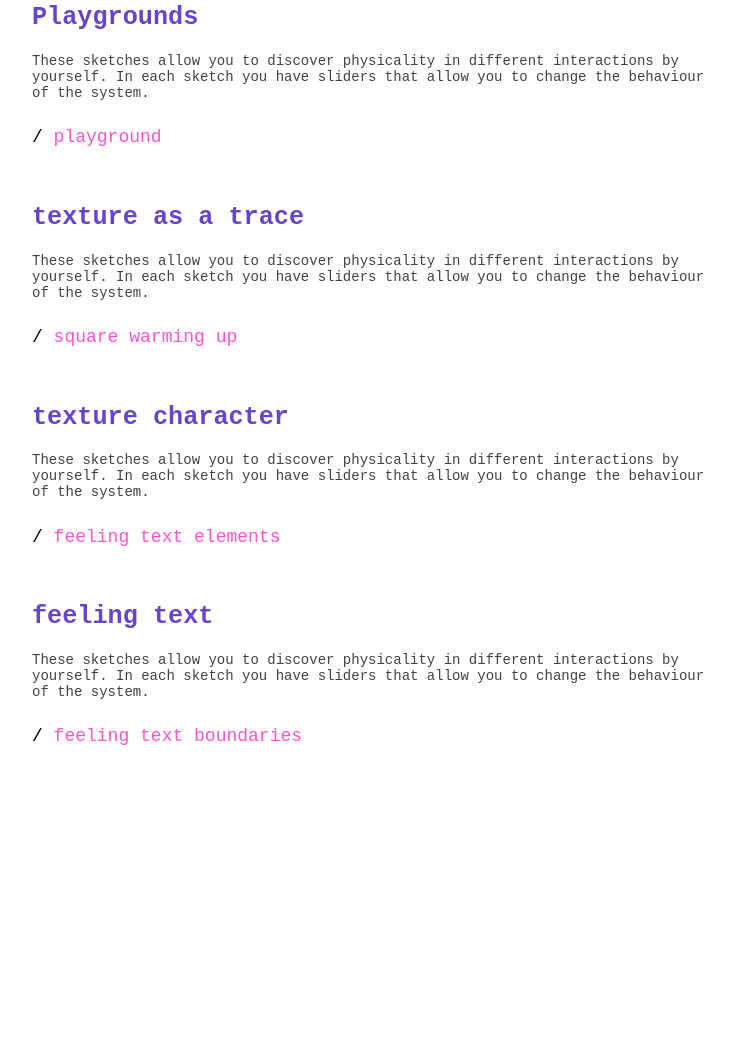
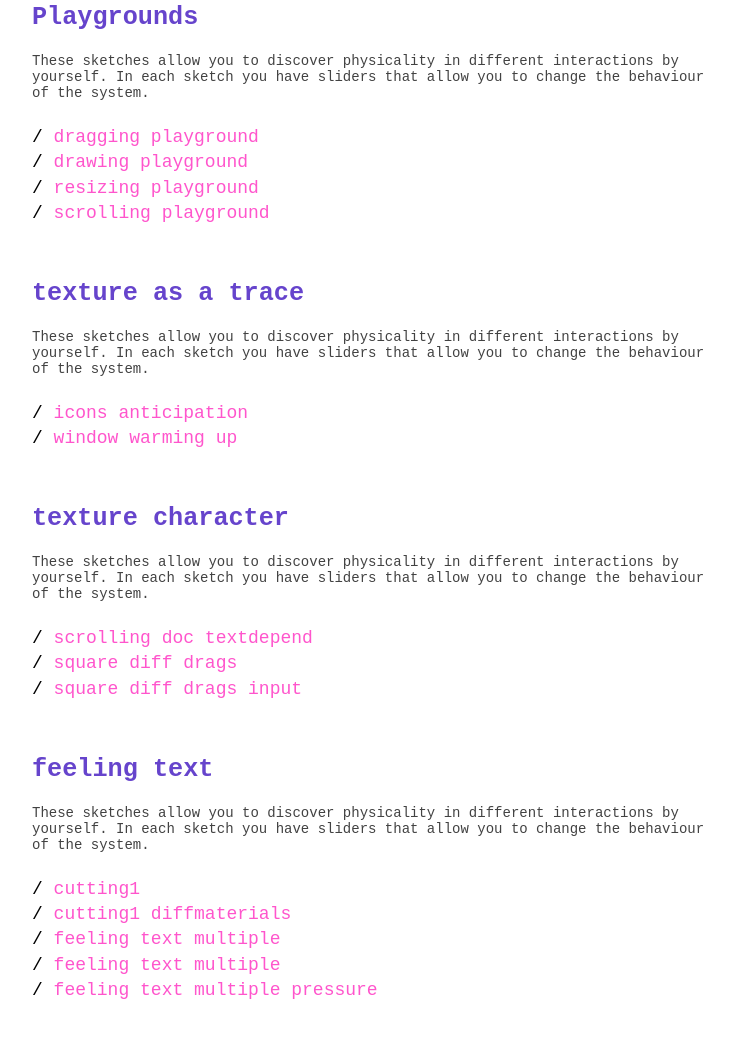
Before and after one commit to ClintH/ThesisProject, a website: page index.html in a window 1280 px wide. Shown: the part 280-1318 px from the top of the page, without its empty margins (266-1000 px from the left). Before the commit the page ends 1104 px from the top, so only its background shows below. Drawn offline with Linux system fonts and the light colour scheme.

Commit message:
neew update

```diff
--- a/index.html
+++ b/index.html
@@ -19,22 +19,32 @@
           <h2>Playgrounds</h2>
           <p class ="description">These sketches allow you to discover physicality in different interactions by yourself. In each sketch you have sliders that allow you to change the behaviour of the system.</p>
           <ul class="nobullets">
-            <li>/ <a href="./thesis-sketches/new-playground/">playground</a></li>
+            <li>/ <a href="./thesis-sketches/new-playground/dragging-playground/">dragging playground</a></li>
+            <li>/ <a href="./thesis-sketches/new-playground/drawing-playground/">drawing playground</a></li>
+            <li>/ <a href="./thesis-sketches/new-playground/resizing-playground/">resizing playground</a></li>
+            <li>/ <a href="./thesis-sketches/new-playground/scrolling-playground/">scrolling playground</a></li>
           </ul>
           <h2>texture as a trace</h2>
           <p class ="description">These sketches allow you to discover physicality in different interactions by yourself. In each sketch you have sliders that allow you to change the behaviour of the system.</p>
           <ul class="nobullets">
-            <li>/ <a href="./thesis-sketches/new-trace/">square warming up</a></li>
+            <li>/ <a href="./thesis-sketches/new-trace/icons-anticipation copy/">icons anticipation</a></li>
+            <li>/ <a href="./thesis-sketches/new-trace/window-warming-up copy/">window warming up</a></li>
           </ul>
           <h2>texture character</h2>
           <p class ="description">These sketches allow you to discover physicality in different interactions by yourself. In each sketch you have sliders that allow you to change the behaviour of the system.</p>
           <ul class="nobullets">
-            <li>/ <a href="./thesis-sketches/new-character/">feeling text elements</a></li>
+            <li>/ <a href="./thesis-sketches/new-character/scrolling doc textdepend copy/">scrolling doc textdepend</a></li>
+            <li>/ <a href="./thesis-sketches/new-character/square-diff-drags copy/">square diff drags</a></li>
+            <li>/ <a href="./thesis-sketches/new-character/square-diff-drags-input/">square diff drags input</a></li>
           </ul>
           <h2>feeling text</h2>
           <p class ="description">These sketches allow you to discover physicality in different interactions by yourself. In each sketch you have sliders that allow you to change the behaviour of the system.</p>
           <ul class="nobullets">
-            <li>/ <a href="./thesis-sketches/new-relation/">feeling text boundaries</a></li>
+            <li>/ <a href="./thesis-sketches/new-relation/cutting1/">cutting1</a></li>
+            <li>/ <a href="./thesis-sketches/new-relation/cutting1-diffmaterials/">cutting1 diffmaterials</a></li>
+            <li>/ <a href="./thesis-sketches/new-relation/feeling-text-multiple/">feeling text multiple</a></li>
+            <li>/ <a href="./thesis-sketches/new-relation/feeling-text-multiple copy/">feeling text multiple</a></li>
+            <li>/ <a href="./thesis-sketches/new-relation/feeling-text-multiple-pressure/">feeling text multiple pressure</a></li>
           </ul>
         </div>
 
```
